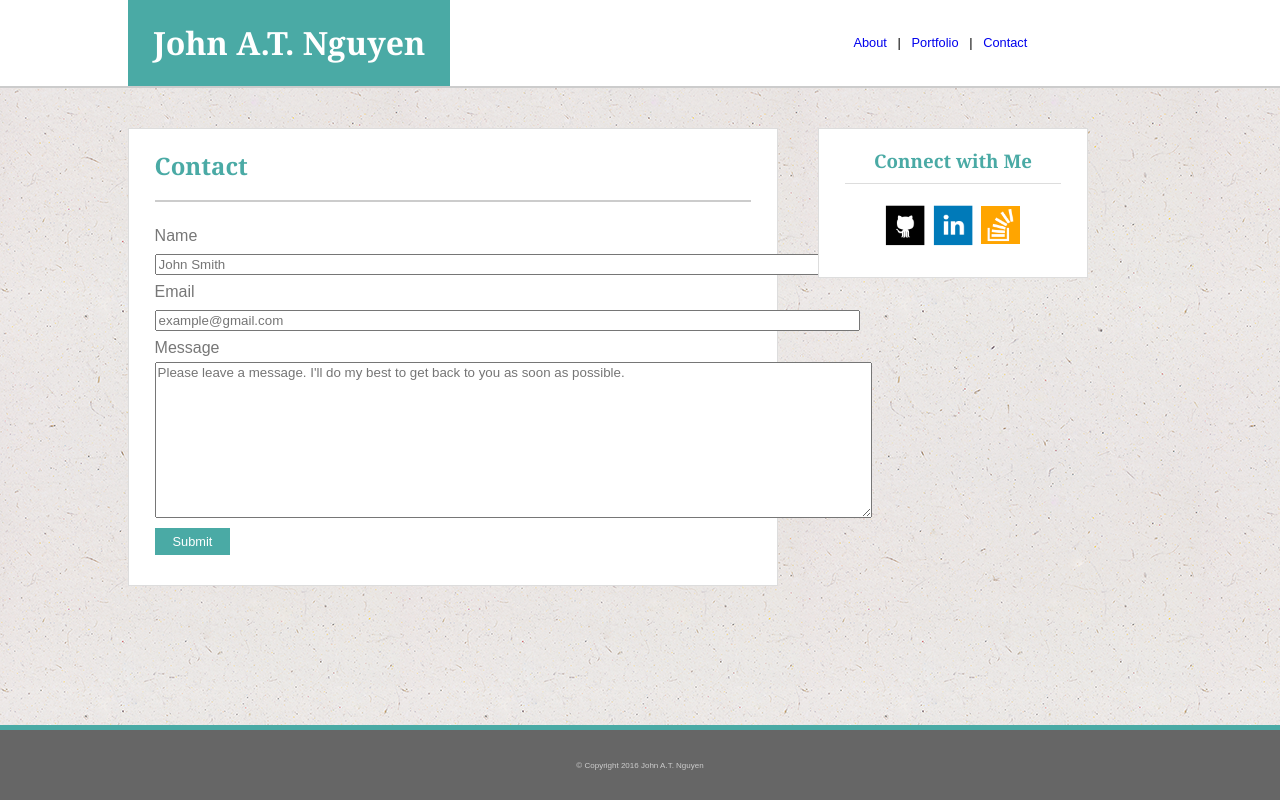
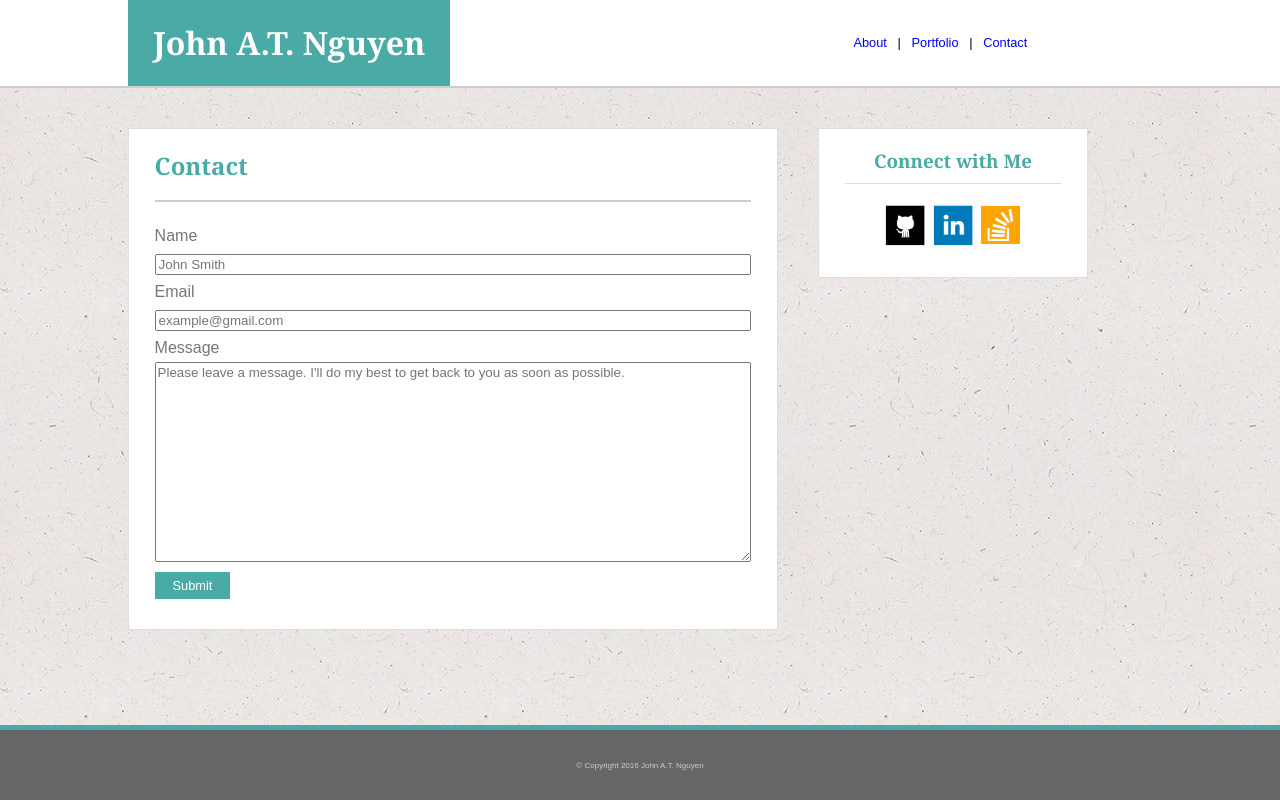
Before and after one commit to JohnATNguyen/Johgernaut.github.io, a plain HTML site: page contact.html in a window 1280 px wide. Drawn offline with Linux system fonts and the light colour scheme.

Commit message:
4/8/17 @ 2:59pm (form fixed)

```diff
--- a/assets/css/style.css
+++ b/assets/css/style.css
@@ -107,6 +107,11 @@ form {
 
 .actualform {
 	font-family: Arial, "Helvetica Neue", Helvetica, sans-serif;
+	width: 100%;
+}
+
+textarea {
+	height: 200px; /* can't do percentage here b/c there's no size to inherit from */
 }
 
 #submit {
@@ -148,7 +153,7 @@ footer {
 	background-color: #666666;
 	color: #cccccc;
 	border-top: 5px solid #4aaaa5;
-	height: 75px; /* can't do percentage here for some reason */
+	height: 75px; /* can't do percentage here b/c there's no size to inherit from */
 	display: flex;
 	align-items: center;
 	justify-content: center;
--- a/contact.html
+++ b/contact.html
@@ -1,6 +1,7 @@
 <!DOCTYPE html>
 <html>
 <head>
+	<meta name="viewport" content="width=device-width, initial-scale=1.0">
 	<title>Portfolio: John A.T. Nguyen (Contact)</title>
 	<!-- <link rel="stylesheet" type="text/css" href="assets/css/reset.css"> -->
 	<link rel="stylesheet" type="text/css" href="assets/css/style.css">
@@ -22,12 +23,12 @@
 		<section>
 			<h2>Contact</h2>
 			<form action="" method="post">
-				Name<br>
-				<input class="actualform" type="text" name="name" placeholder="John Smith" required size="85"><br>
-				Email<br>
-				<input class="actualform" type="email" name="email" placeholder="example@gmail.com" required size="85"><br>
-				Message<br>
-				<textarea class="actualform" name="message" placeholder="Please leave a message. I'll do my best to get back to you as soon as possible." required rows="10" cols="87"></textarea><br>
+				<label for="name2">Name</label>
+				<input id="name2" class="actualform" type="text" name="name" placeholder="John Smith" required>
+				<label for="email">Email</label>
+				<input id="email" class="actualform" type="email" name="email" placeholder="example@gmail.com" required>
+				<label for="message">Message</label>
+				<textarea id="message" class="actualform" name="message" placeholder="Please leave a message. I'll do my best to get back to you as soon as possible." required></textarea>
 				<input id="submit" type="submit" name="submit">
 			</form>
 		</section>
```
Also changed, not shown: index.html (+1 -0 lines), portfolio.html (+1 -0 lines).
